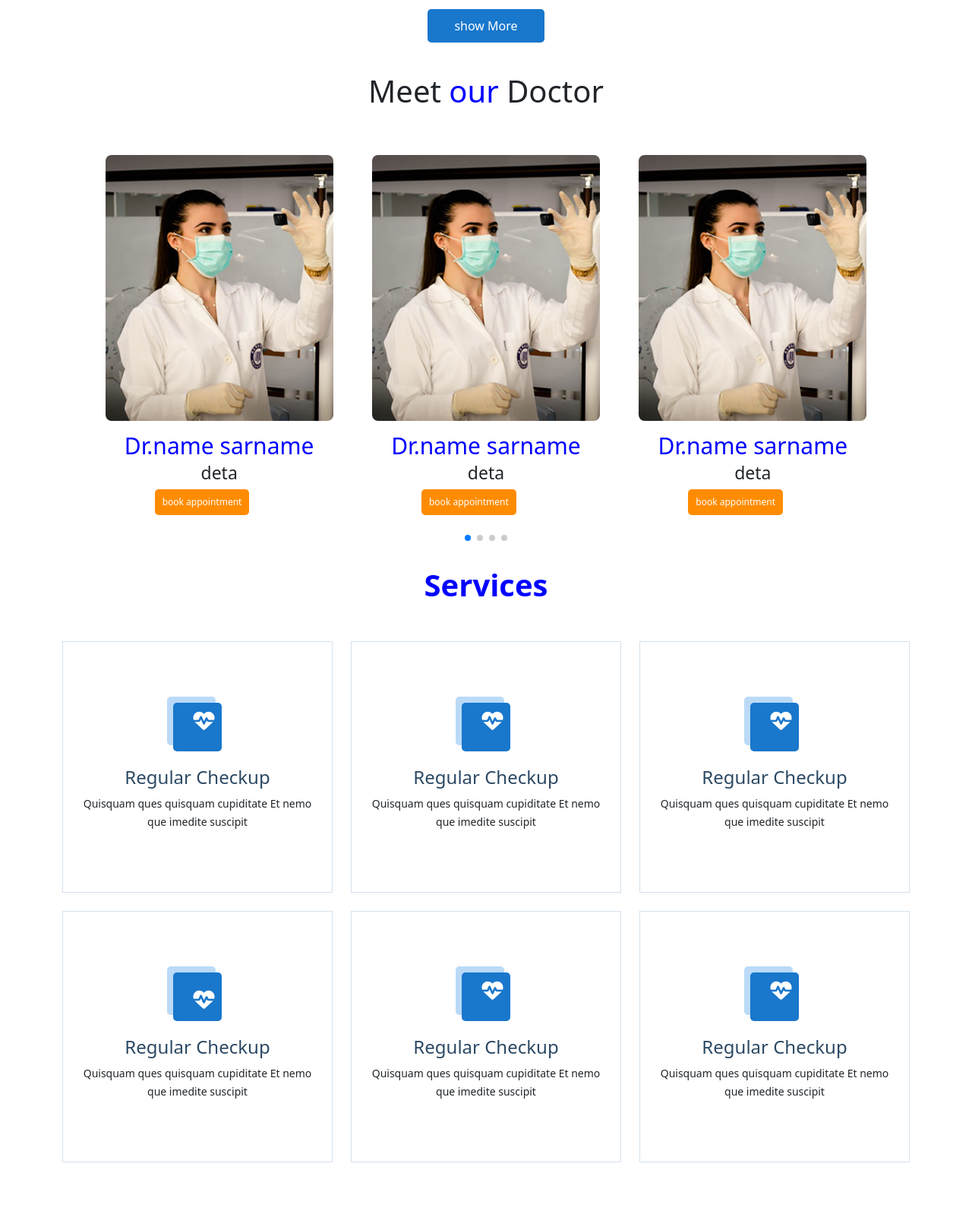
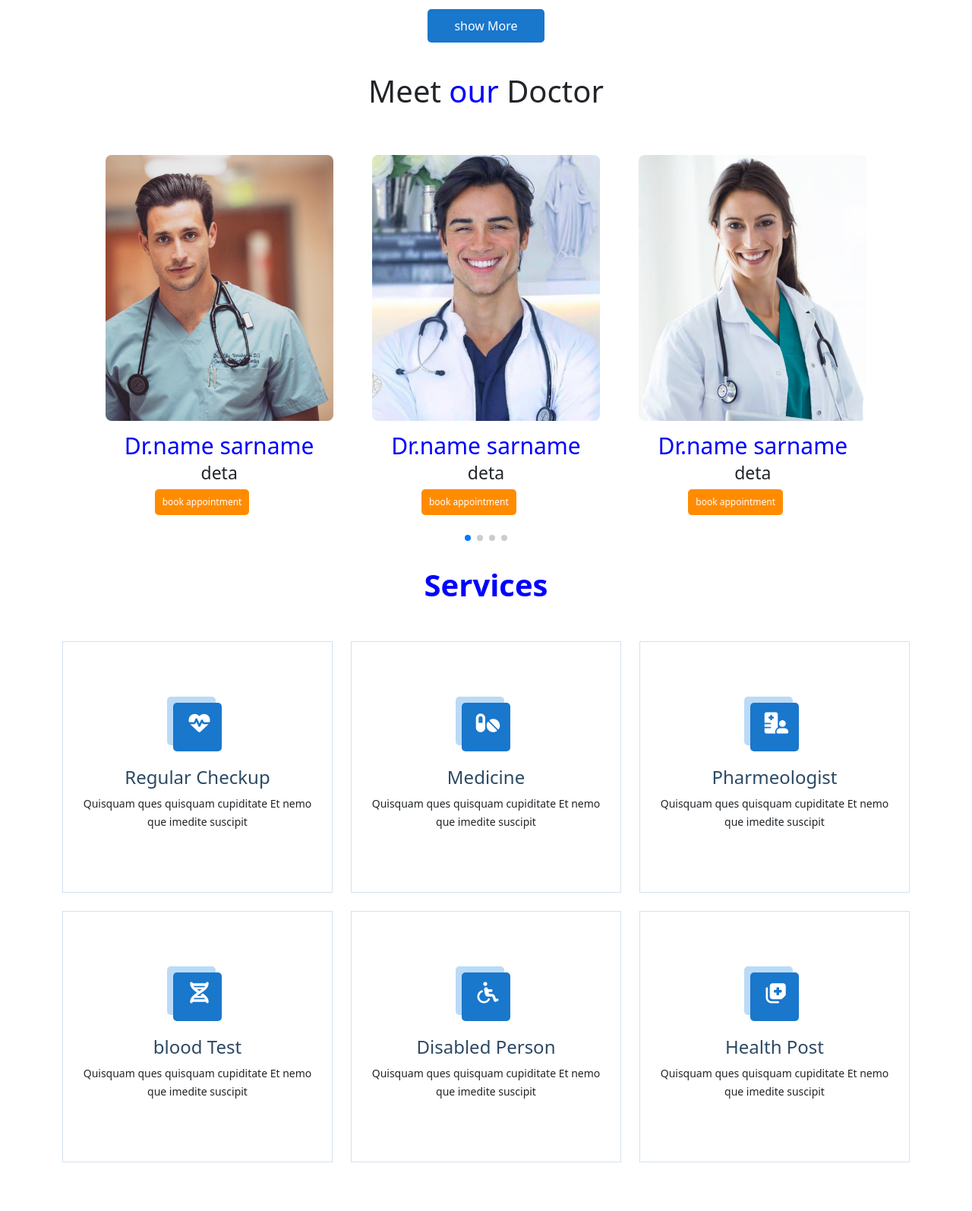
Before and after one commit to nikhil16898/hcplus_doctor_appoiment, a PHP site: page / in a window 1280 px wide. Shown: the part 1800-3394 px from the top of the page at 76% size. Run offline with PHP 8.4, Linux system fonts and the light colour scheme; some libraries are stand-ins or nearby versions.

Commit message:
doctor-appoinment design

```diff
--- a/css/style.css
+++ b/css/style.css
@@ -49,9 +49,9 @@
 
 }
 .about-img img{
-  width: 350px;
+  width: 400px;
   height: 450px;
-  /*border-radius: 15px;*/
+  border-radius: 15px;
 }
 .about-text{
    margin-left: 150px;
@@ -212,8 +212,8 @@
 .services .icon-box .icon i{
   color: #fff;
   font-size: 28px;
-  margin-bottom: 17px;
-  margin-left: 17px;
+  margin-bottom: 10px;
+  margin-left: 5px;
 }
 .services .icon-box .icon::before{
   position: absolute;
--- a/index.php
+++ b/index.php
@@ -118,7 +118,7 @@
     <div class="swiper-wrapper">
       <div class="swiper-slide">
         <div class="swiper-img">
-          <img src="img/docter/docter1.jpg">
+          <img src="img/doctors/1.png">
           <div class="doctre-content">
             <h2>Dr.name sarname</h2>
             <p>deta</p>
@@ -128,7 +128,7 @@
       </div>
       <div class="swiper-slide">
         <div class="swiper-img">
-          <img src="img/docter/docter1.jpg">
+          <img src="img/doctors/2.jpg">
            <div class="doctre-content">
             <h2>Dr.name sarname</h2>
             <p>deta</p>
@@ -138,7 +138,7 @@
       </div>
       <div class="swiper-slide">
         <div class="swiper-img">
-          <img src="img/docter/docter1.jpg">
+          <img src="img/doctors/3.jpg">
            <div class="doctre-content">
             <h2>Dr.name sarname</h2>
             <p>deta</p>
@@ -148,7 +148,7 @@
       </div>
       <div class="swiper-slide">
         <div class="swiper-img">
-          <img src="img/docter/docter1.jpg">
+          <img src="img/doctors/4.jpg">
            <div class="doctre-content">
             <h2>Dr.name sarname</h2>
             <p>deta</p>
@@ -157,7 +157,7 @@
         </div></div>
       <div class="swiper-slide">
         <div class="swiper-img">
-          <img src="img/docter/docter1.jpg">
+          <img src="img/doctors/1.png">
            <div class="doctre-content">
             <h2>Dr.name sarname</h2>
             <p>deta</p>
@@ -167,7 +167,7 @@
       </div>
       <div class="swiper-slide">
         <div class="swiper-img">
-          <img src="img/docter/docter1.jpg">
+          <img src="img/doctors/1.png">
            <div class="doctre-content">
             <h2>Dr.name sarname</h2>
             <p>deta</p>
@@ -197,36 +197,36 @@
       </div>
        <div class="col-lg-4 col-md-6 d-flex alig-items-stretch mt-4 mt-md-0">
         <div class="icon-box">
-          <div class="icon"><i class="fas fa-heartbeat"></i></div>
-          <h4><a href="">Regular Checkup</a></h4>
+          <div class="icon"><i class="fa-solid fa-pills"></i></div>
+          <h4><a href="">Medicine</a></h4>
           <p>Quisquam ques quisquam cupiditate Et nemo que imedite suscipit</p>
         </div>
       </div>
        <div class="col-lg-4 col-md-6 d-flex alig-items-stretch mt-4 mt-md-0">
         <div class="icon-box">
-          <div class="icon"><i class="fas fa-heartbeat"></i></div>
-          <h4><a href="">Regular Checkup</a></h4>
+          <div class="icon"><i class="fa-solid fa-hospital-user"></i></div>
+          <h4><a href="">Pharmeologist</a></h4>
           <p>Quisquam ques quisquam cupiditate Et nemo que imedite suscipit</p>
         </div>
       </div>
        <div class="col-lg-4 col-md-6 d-flex alig-items-stretch mt-4">
         <div class="icon-box">
-          <div class="icon"><i class="fas fa-heartbeat mt-4"></i></div>
-          <h4><a href="">Regular Checkup</a></h4>
+          <div class="icon"><i class="fa-solid fa-dna"></i></div>
+          <h4><a href="">blood Test</a></h4>
           <p>Quisquam ques quisquam cupiditate Et nemo que imedite suscipit</p>
         </div>
       </div>
        <div class="col-lg-4 col-md-6 d-flex alig-items-stretch mt-4">
         <div class="icon-box">
-          <div class="icon"><i class="fas fa-heartbeat"></i></div>
-          <h4><a href="">Regular Checkup</a></h4>
+          <div class="icon"><i class="fa-solid fa-wheelchair"></i></div>
+          <h4><a href="">Disabled Person</a></h4>
           <p>Quisquam ques quisquam cupiditate Et nemo que imedite suscipit</p>
         </div>
       </div>
        <div class="col-lg-4 col-md-6 d-flex alig-items-stretch mt-4">
         <div class="icon-box">
-          <div class="icon"><i class="fas fa-heartbeat"></i></div>
-          <h4><a href="">Regular Checkup</a></h4>
+          <div class="icon"><i class="fa-solid fa-notes-medical"></i></div>
+          <h4><a href="">Health Post</a></h4>
           <p>Quisquam ques quisquam cupiditate Et nemo que imedite suscipit</p>
         </div>
       </div>
```
Also changed, not shown: css/doctor-appointment.css (+39 -30 lines), doctor-appointment.php (+13 -0 lines), img/about.jpg, img/docter/docter1.jpg (deleted), img/docter/docter2.jpg (deleted), img/doctors/1.png (added), img/doctors/2.jpg (added), img/doctors/3.jpg (added), img/doctors/4.jpg (added), img/home.jpg (added).
